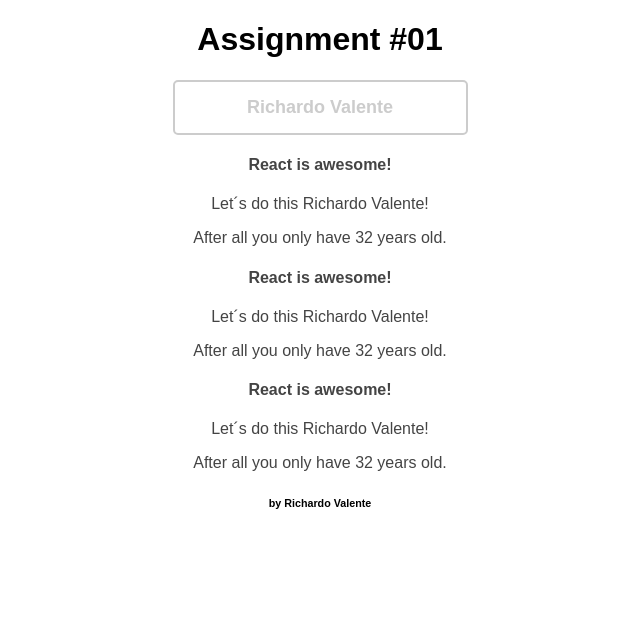
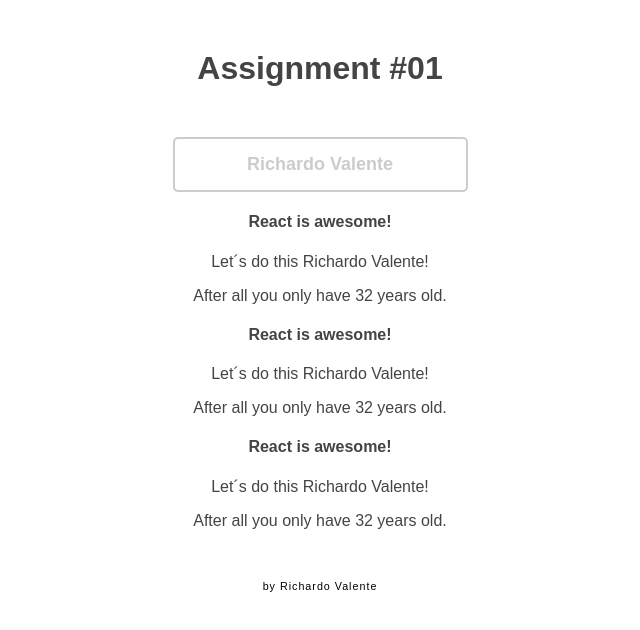
Before and after one commit to ricardo-valente/react_practicing, a React (Create React App) app: page / in a window 1280 px wide. Shown: the top 630 px of the page, without its empty margins (320-960 px from the left). Built offline with nearby package versions, Linux system fonts and the light colour scheme.

Commit message:
created inline styles for app title and author text

```diff
--- a/src/App.js
+++ b/src/App.js
@@ -16,14 +16,23 @@ class App extends Component {
   })
 
   render() {
+    const titleStyle = {
+      color: '#444',
+      margin: '50px auto'
+    }
+    const authorStyle = {
+      margin: '50px auto',
+      fontWeight: '400',
+      letterSpacing: '1px'
+    }
     return (
       <div className="App">
-        <h1>Assignment #01</h1>
+        <h1 style={titleStyle}>Assignment #01</h1>
         <UserInput change={this.changeNameHandler} initialState={this.state.name} />
         <UserOutput name={this.state.name} age={this.state.age} />
         <UserOutput name={this.state.name} age={this.state.age} />
         <UserOutput name={this.state.name} age={this.state.age} />
-        <h6>by Richardo Valente</h6>
+        <h6 style={authorStyle}>by Richardo Valente</h6>
       </div>
     );
   }
```
